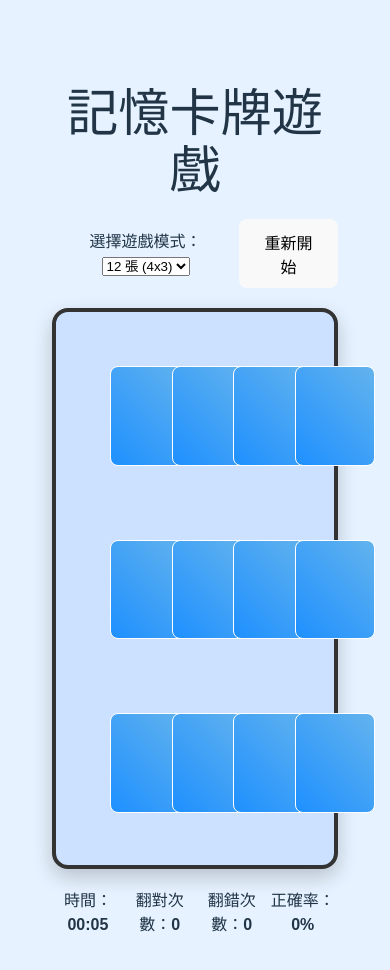
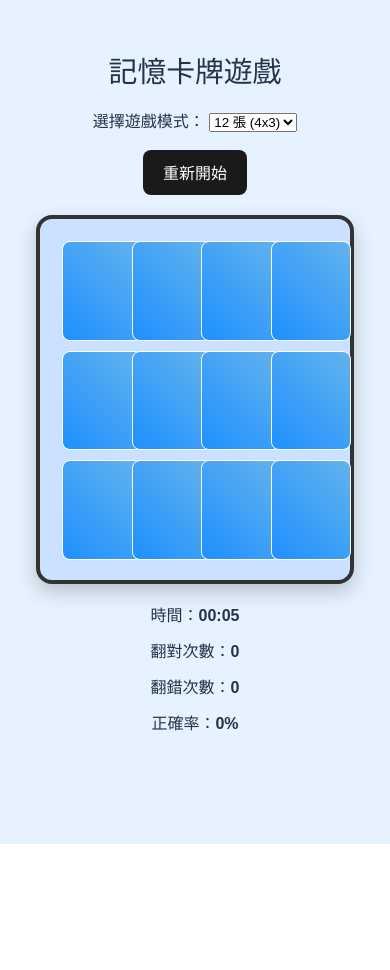
Before and after one commit to Roy-cheng-wq/ctcae-v5, a Vue app: page / in a window 390 px wide. Shown: the top 970 px of the page. After the commit the page ends 844 px from the top, so only its background shows below. Built offline with nearby package versions, Linux system fonts and the light colour scheme.

Commit message:
Update style.css

```diff
--- a/src/style.css
+++ b/src/style.css
@@ -13,58 +13,6 @@
   -moz-osx-font-smoothing: grayscale;
 }
 
-a {
-  font-weight: 500;
-  color: #646cff;
-  text-decoration: inherit;
-}
-a:hover {
-  color: #535bf2;
-}
-
-body {
-  margin: 0;
-  display: flex;
-  place-items: center;
-  min-width: 320px;
-  min-height: 100vh;
-}
-
-h1 {
-  font-size: 3.2em;
-  line-height: 1.1;
-}
-
-button {
-  border-radius: 8px;
-  border: 1px solid transparent;
-  padding: 0.6em 1.2em;
-  font-size: 1em;
-  font-weight: 500;
-  font-family: inherit;
-  background-color: #1a1a1a;
-  cursor: pointer;
-  transition: border-color 0.25s;
-}
-button:hover {
-  border-color: #646cff;
-}
-button:focus,
-button:focus-visible {
-  outline: 4px auto -webkit-focus-ring-color;
-}
-
-.card {
-  padding: 2em;
-}
-
-#app {
-  max-width: 1280px;
-  margin: 0 auto;
-  padding: 2rem;
-  text-align: center;
-}
-
 @media (prefers-color-scheme: light) {
   :root {
     color: #213547;
@@ -77,3 +25,198 @@ button:focus-visible {
     background-color: #f9f9f9;
   }
 }
+
+body {
+  margin: 0;
+  display: flex;
+  flex-direction: column;
+  align-items: center;
+  min-width: 320px;
+  min-height: 100vh;
+  background: #e6f2ff;
+  font-family: sans-serif;
+  padding: 20px;
+  max-width: 100vw;
+  overflow-x: hidden;
+  box-sizing: border-box;
+}
+
+h1 {
+  text-align: center;
+  margin-bottom: 30px;
+  font-size: 2rem;
+  line-height: 1.2;
+}
+
+a {
+  font-weight: 500;
+  color: #646cff;
+  text-decoration: inherit;
+}
+a:hover {
+  color: #535bf2;
+}
+
+button {
+  border-radius: 8px;
+  border: 1px solid transparent;
+  padding: 0.6em 1.2em;
+  font-size: 1em;
+  font-weight: 500;
+  font-family: inherit;
+  background-color: #1a1a1a;
+  color: white;
+  cursor: pointer;
+  transition: border-color 0.25s;
+}
+button:hover {
+  border-color: #646cff;
+}
+button:focus,
+button:focus-visible {
+  outline: 4px auto -webkit-focus-ring-color;
+}
+
+#app {
+  max-width: 420px;
+  width: 100%;
+  margin: 0 auto;
+  padding: 1rem;
+  text-align: center;
+  box-sizing: border-box;
+}
+
+/* 區塊通用寬度控制 */
+.options,
+.stats,
+.win-message {
+  max-width: 100%;
+  width: 100%;
+  padding: 0 0.5rem;
+  box-sizing: border-box;
+}
+
+/* 遊戲選項區 */
+.options {
+  margin-bottom: 30px;
+  display: flex;
+  justify-content: space-between;
+  align-items: center;
+  flex-wrap: wrap;
+  gap: 16px;
+}
+
+/* 卡牌區外框 */
+.board-wrapper {
+  background-color: #cce0ff;
+  border: 4px solid #333;
+  border-radius: 16px;
+  padding: 20px;
+  width: 100%;
+  box-sizing: border-box;
+  margin: 0 auto;
+  box-shadow: 0 8px 20px rgba(0, 0, 0, 0.2);
+}
+
+/* 卡牌網格 */
+.board {
+  display: grid;
+  gap: 16px;
+  justify-content: center;
+  grid-template-columns: repeat(auto-fit, minmax(60px, 1fr));
+}
+
+/* 統計資訊 */
+.stats {
+  margin: 30px auto;
+  font-size: 1rem;
+  display: flex;
+  justify-content: space-around;
+  font-weight: bold;
+  flex-wrap: wrap;
+  gap: 16px;
+}
+
+/* 遊戲成功訊息 */
+.win-message {
+  margin-top: 40px;
+  font-size: 1.5rem;
+  color: green;
+  text-align: center;
+  font-weight: bold;
+}
+
+/* 卡牌 */
+.card {
+  width: 100%;
+  aspect-ratio: 1 / 1.3;
+  max-width: 80px;
+  perspective: 1000px;
+}
+
+.card-inner {
+  width: 100%;
+  height: 100%;
+  position: relative;
+  transform-style: preserve-3d;
+  transition: transform 0.5s;
+}
+
+.card-inner.flipped {
+  transform: rotateY(180deg);
+}
+
+.card-front,
+.card-back {
+  position: absolute;
+  width: 100%;
+  height: 100%;
+  backface-visibility: hidden;
+  border: 1px solid white;
+  border-radius: 8px;
+  display: flex;
+  align-items: center;
+  justify-content: center;
+  font-size: 2rem;
+}
+
+.card-front {
+  background: linear-gradient(45deg, #1e90ff, #63b3ed);
+  color: transparent;
+}
+
+.card-back {
+  transform: rotateY(180deg);
+  background-color: white;
+}
+
+/* 手機響應式樣式 */
+@media (max-width: 600px) {
+  .card {
+    max-width: 60px;
+    font-size: 1.5rem;
+  }
+
+  .options {
+    flex-direction: column;
+    align-items: stretch;
+    gap: 16px;
+    margin-bottom: 24px;
+  }
+
+  .stats {
+    flex-direction: column;
+    align-items: center;
+    gap: 12px;
+    margin-top: 24px;
+  }
+
+  h1 {
+    font-size: 1.8rem;
+    margin-bottom: 24px;
+  }
+
+  #app {
+    padding: 1rem;
+  }
+}
```
